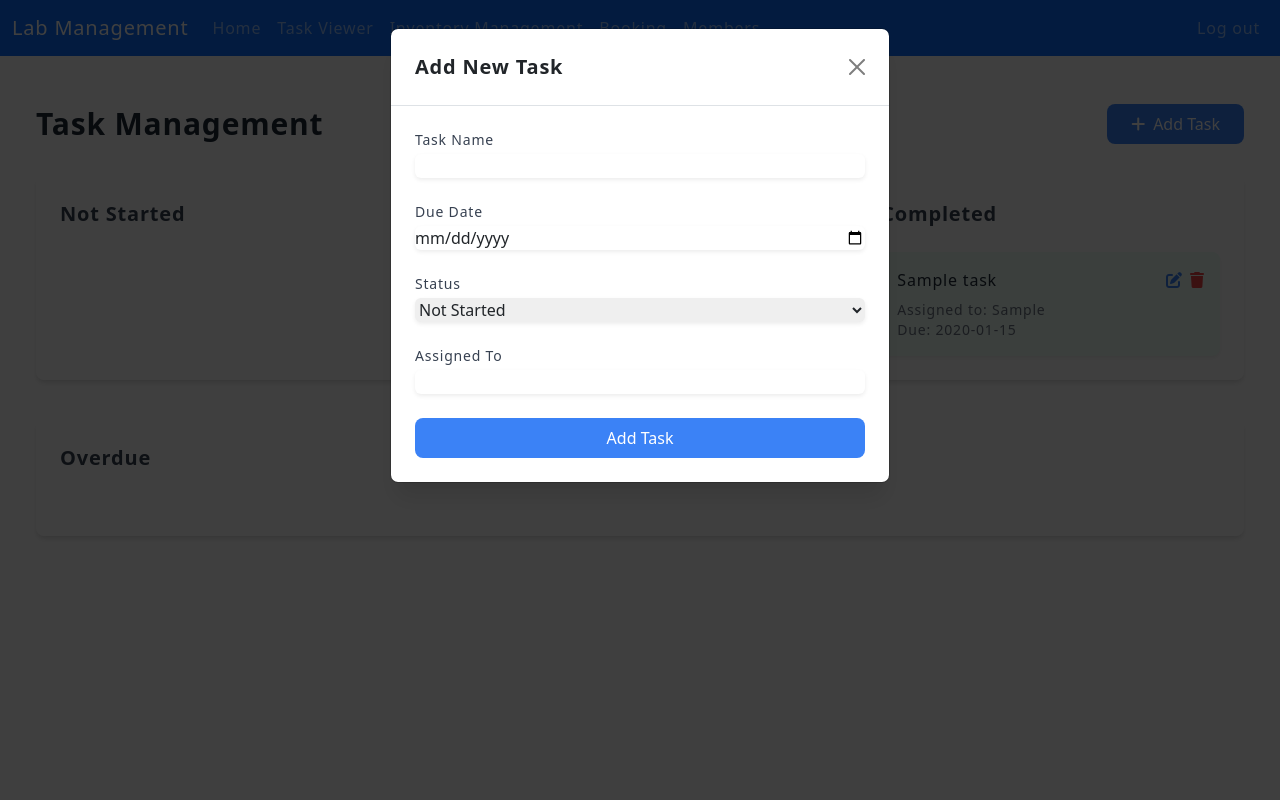
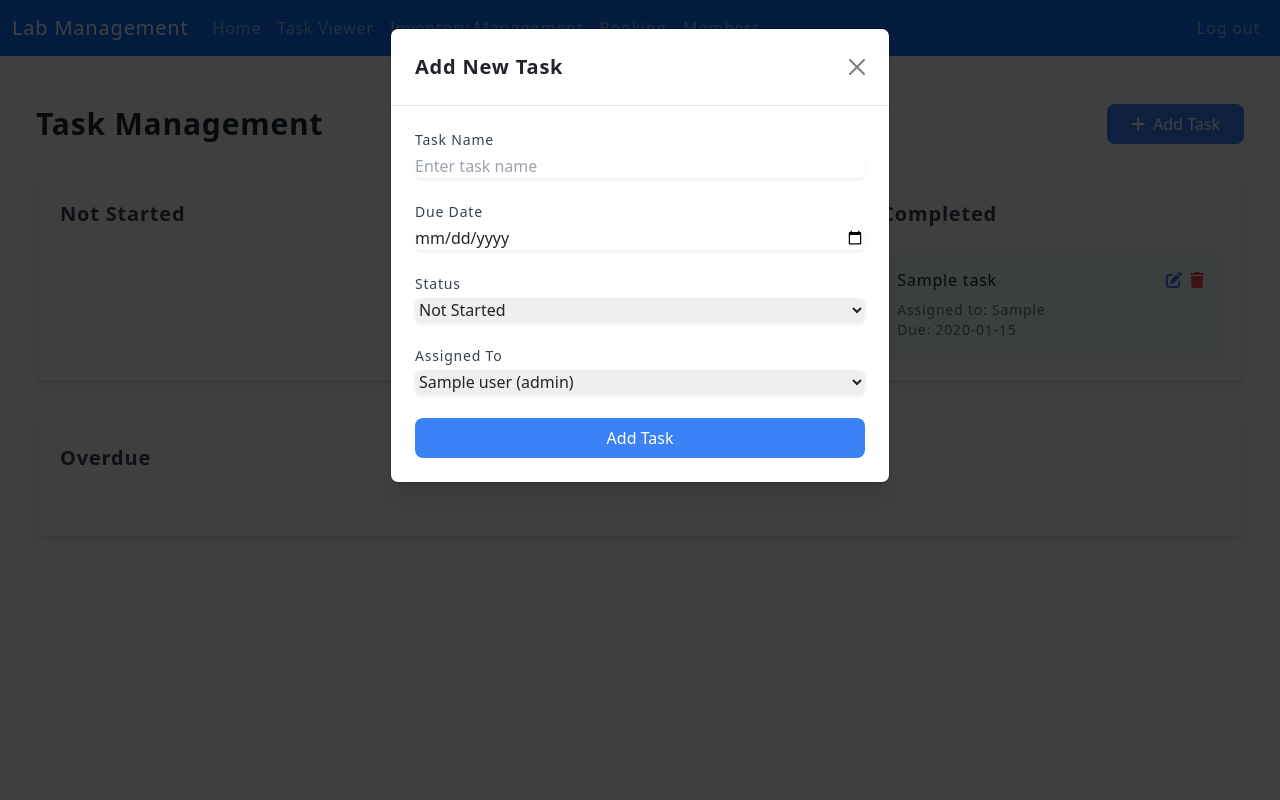
Before and after one commit to harrythe6arry/lab-management, a Flask app: page /tasks in a window 1280 px wide, after a click on "Add Task". Run offline with Flask 3, Linux system fonts and the light colour scheme; the visitor is signed in with stand-in values (Sample User, id 1); a database or web service that is not in the repository returns one stand-in record (values such as "Sample title"); some libraries are stand-ins or nearby versions.

Commit message:
<fix>(backend): Users can now select the drop down from the user list in add + update options

```diff
--- a/app/routes/tasks.py
+++ b/app/routes/tasks.py
@@ -1,6 +1,7 @@
 from datetime import datetime, timezone
 from flask import request, jsonify, Blueprint, render_template
 
+import app.service.user
 from app.routes import auth
 from app.routes.auth import user_login_required
 from app.service import tasks, timezone
@@ -13,8 +14,10 @@ def fetch_tasks():
     """Fetch all tasks."""
     task = tasks.get_all_tasks()
     now = timezone.convert_utc_to_thailand_time(datetime.now())
+    users = app.service.user.get_all_users()
+    print(f"Users: {users}")
 
-    return render_template('tasks.html', task_data=task, today=now)
+    return render_template('tasks.html', task_data=task, today=now, users=users)
 
 @tasks_routes.route('/tasks/add', methods=['GET', 'POST'])
 @user_login_required
@@ -37,11 +40,16 @@ def add_task():
 @user_login_required
 def edit_task():
     """Edit an existing task."""
+
+
+
     task_id = request.form.get('id')
     name = request.form.get('name')
     due_date = request.form.get('due_date')
     status = request.form.get('status')
     assigned_to = request.form.get('assigned-to')
+
+
 
 
     print(f" task_id: {task_id} name: {name} due_date: {due_date} status: {status} assigned_to: {assigned_to}")
--- a/app/templates/tasks.html
+++ b/app/templates/tasks.html
@@ -184,30 +184,48 @@
                     </div>
                     <div class="modal-body p-4">
                         <form id="addTaskForm">
+                            <!-- Task Name Field -->
                             <div class="mb-4">
                                 <label class="block text-sm font-medium text-gray-700">Task Name</label>
-                                <input type="text" class="mt-1 block w-full rounded-md border-gray-300 shadow-sm"
-                                       name="name" required>
+                                <input type="text" name="name"
+                                       class="mt-1 block w-full rounded-md border-gray-300 shadow-sm focus:ring-blue-500 focus:border-blue-500"
+                                       placeholder="Enter task name" required>
                             </div>
+
+                            <!-- Due Date Field -->
                             <div class="mb-4">
                                 <label class="block text-sm font-medium text-gray-700">Due Date</label>
-                                <input type="date" class="mt-1 block w-full rounded-md border-gray-300 shadow-sm"
-                                       name="due_date" required>
+                                <input type="date" name="due_date"
+                                       class="mt-1 block w-full rounded-md border-gray-300 shadow-sm focus:ring-blue-500 focus:border-blue-500"
+                                       required>
                             </div>
+
+                            <!-- Status Field -->
                             <div class="mb-4">
                                 <label class="block text-sm font-medium text-gray-700">Status</label>
-                                <select class="mt-1 block w-full rounded-md border-gray-300 shadow-sm" name="status"
+                                <select name="status"
+                                        class="mt-1 block w-full rounded-md border-gray-300 shadow-sm focus:ring-blue-500 focus:border-blue-500"
                                         required>
                                     <option value="Not Started">Not Started</option>
                                     <option value="Pending">Pending</option>
                                     <option value="Completed">Completed</option>
                                 </select>
                             </div>
+
+                            <!-- Assigned To Field -->
                             <div class="mb-4">
                                 <label class="block text-sm font-medium text-gray-700">Assigned To</label>
-                                <input type="text" class="mt-1 block w-full rounded-md border-gray-300 shadow-sm"
-                                       name="assigned_to" required>
+                                <select name="assigned_to"
+                                        class="mt-1 block w-full rounded-md border-gray-300 shadow-sm focus:ring-blue-500 focus:border-blue-500"
+                                        required>
+                                    {% for user in users %}
+                                        <option value="{{ user[1] }}">{{ user[1] }} ({{ user[2] }})</option>
+                                    {% else %}
+                                        <option value="" disabled>No users available</option>
+                                    {% endfor %}
+                                </select>
                             </div>
+                            <!-- Submit Button -->
                             <button type="submit"
                                     class="w-full bg-blue-500 hover:bg-blue-600 text-white px-4 py-2 rounded-lg transition duration-300">
                                 Add Task
@@ -245,10 +263,17 @@
                                     <option value="Completed">Completed</option>
                                 </select>
                             </div>
-                            <div class="mb-3">
-                                <label class="form-label">Assigned To</label>
-                                <input type="text" class="form-control" name="assigned-to" id="edit-assigned-to"
-                                       required>
+                            <div class="mb-4">
+                                <label class="block text-sm font-medium text-gray-700">Assigned To</label>
+                                <select name="assigned-to"
+                                        class="mt-1 block w-full rounded-md border-gray-300 shadow-sm focus:ring-blue-500 focus:border-blue-500"
+                                        required>
+                                    {% for user in users %}
+                                        <option value="{{ user[1] }}">{{ user[1] }} ({{ user[2] }})</option>
+                                    {% else %}
+                                        <option value="" disabled>No users available</option>
+                                    {% endfor %}
+                                </select>
                             </div>
                             <button type="submit" class="btn btn-warning">Update Task</button>
                         </form>
@@ -420,8 +445,9 @@
                     }
                 }
             }
+
             // Call updateTaskStatuses once the page is loaded
-         function getStatusFromBoard(boardId) {
+            function getStatusFromBoard(boardId) {
                 switch (boardId) {
                     case 'not-started':
                         return 'Not Started';
```
